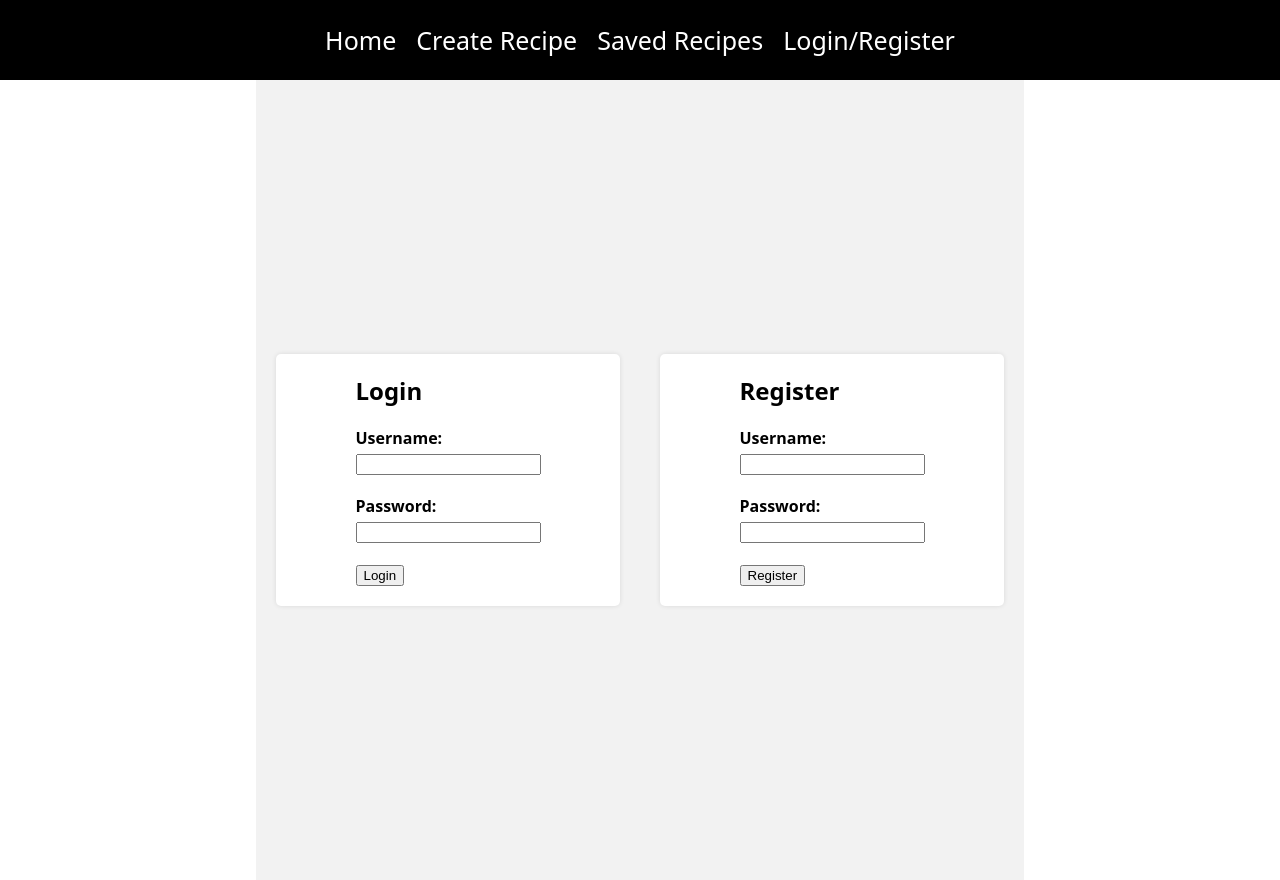
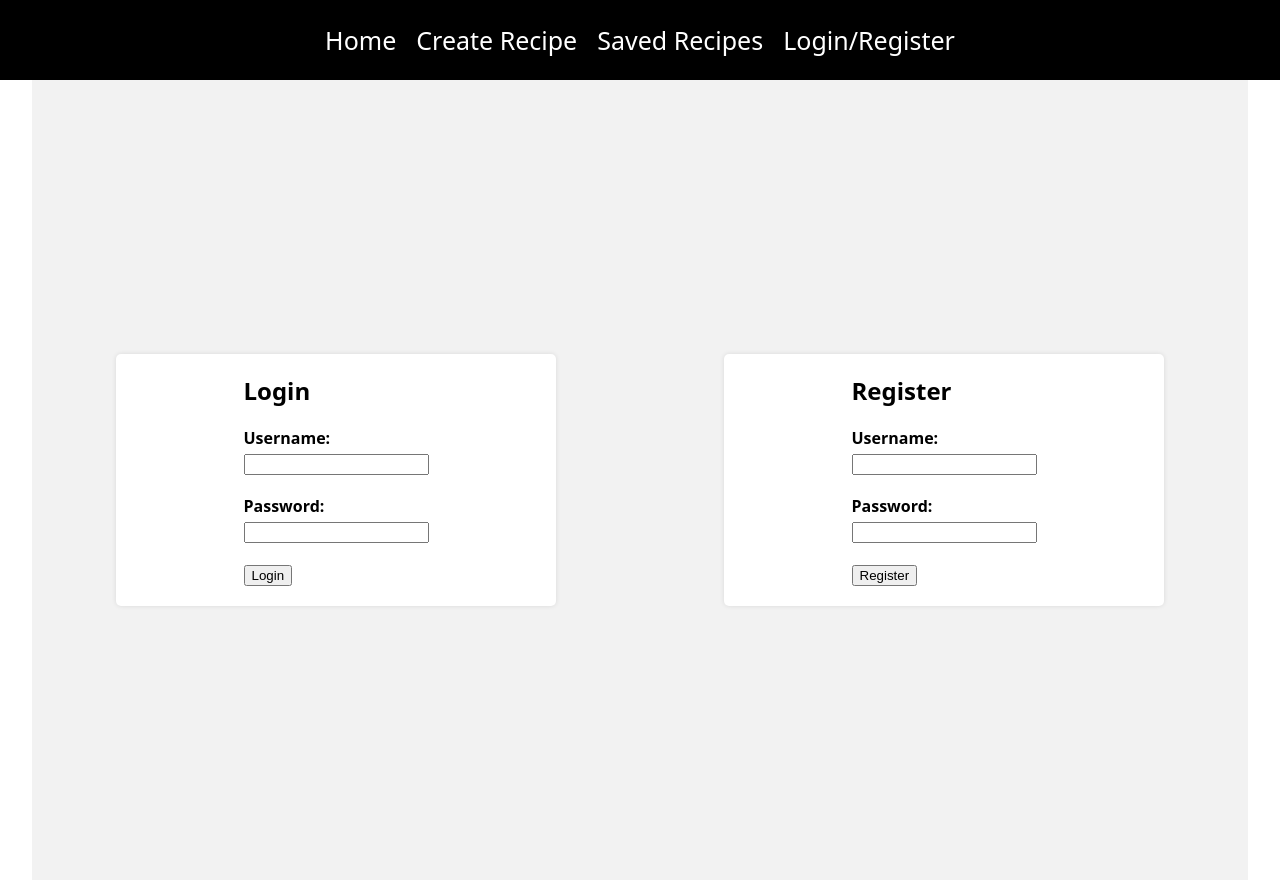
Before and after one commit to ehsanA380/Recipe-Project, a React (Create React App) app: page /auth in a window 1280 px wide. Built offline with nearby package versions, Linux system fonts and the light colour scheme.

Commit message:
befor creating the client branch

```diff
--- a/src/App.css
+++ b/src/App.css
@@ -13,8 +13,8 @@ body{
 
 .auth{
   display: flex;
-  justify-content: center;
-  width: 60vw;
+  justify-content: space-around;
+  width: 95vw;
   align-items: center;
   height: 100vh;
   background-color: #f2f2f2;
@@ -30,7 +30,7 @@ body{
   border-radius: 5px;
   box-shadow: 0 0 5px rgba(0, 0, 0 , 0.1);
   margin: 20px;
-  width: 50%;
+  width: 400px;
 }
 
 .form-group{
```
